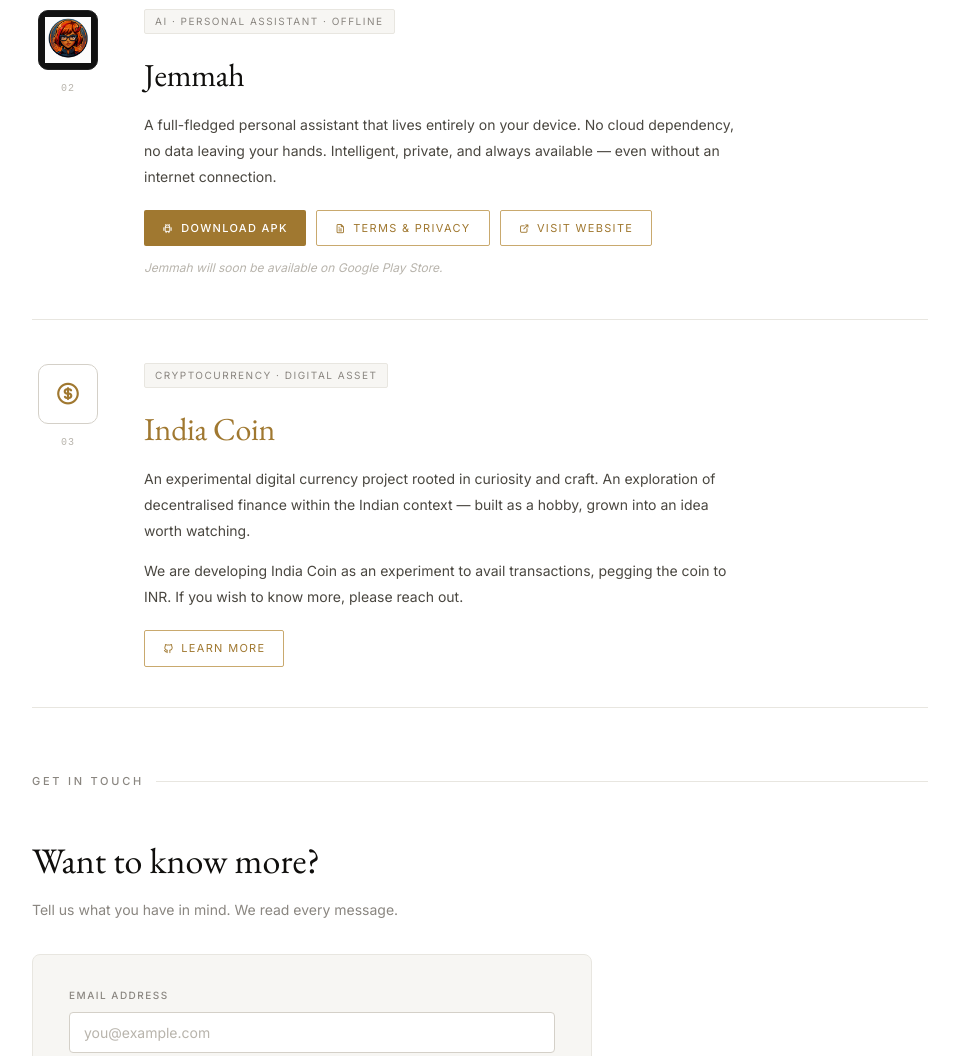
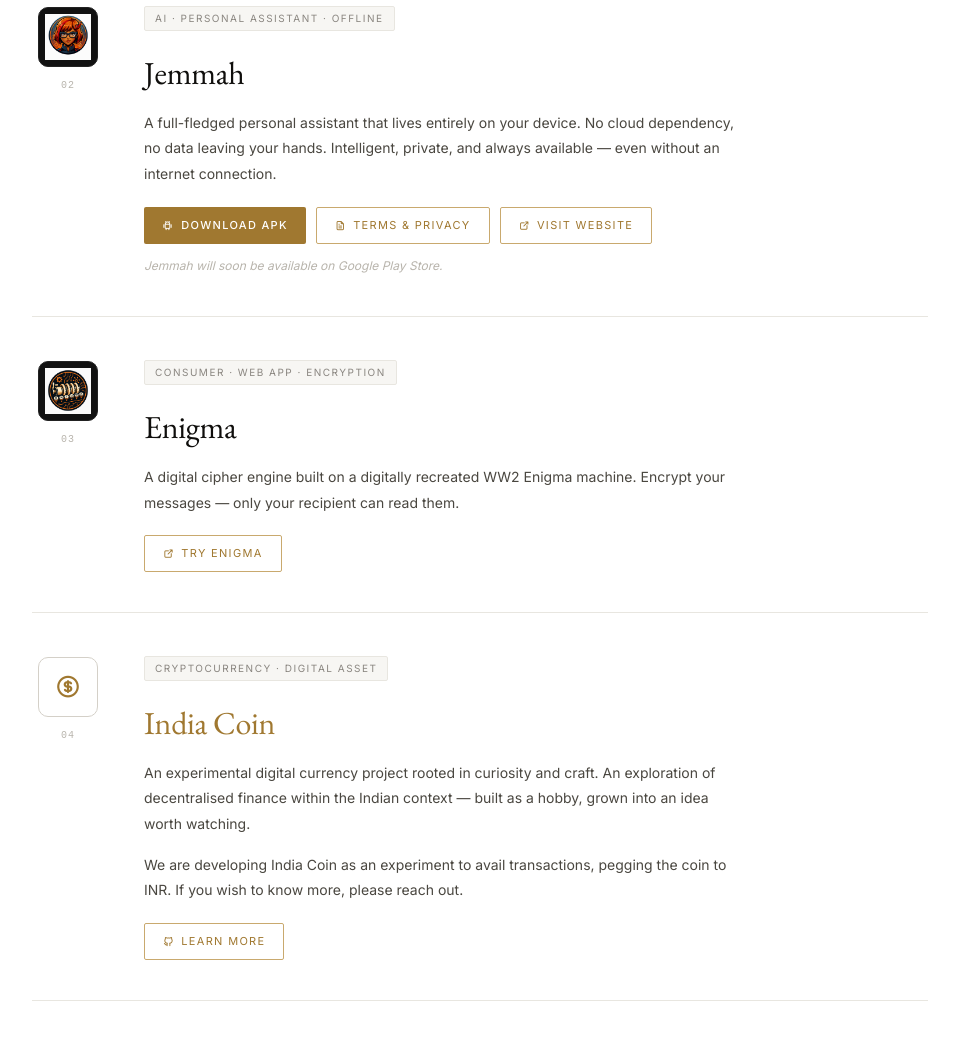
Before and after one commit to chikya1/skylabs-india, a website: page index.html in a window 1280 px wide. Shown: the part 988-2044 px from the top of the page, without its empty margins (160-1119 px from the left). Drawn offline with nearby package versions, Linux system fonts and the light colour scheme.

Commit message:
Add Enigma as venture 03, India Coin moves to 04

```diff
--- a/index.html
+++ b/index.html
@@ -4,7 +4,7 @@
   <meta charset="UTF-8" />
   <meta name="viewport" content="width=device-width, initial-scale=1.0" />
   <title>SKYLabs India — Live Beyond Lights</title>
-  <meta name="description" content="SKYLabs India — Invictus IMC, Jemmah, and India Coin." />
+  <meta name="description" content="SKYLabs India — Invictus IMC, Jemmah, Enigma, and India Coin." />
   <link rel="icon" type="image/png" href="images/skylabs-logo.png" />
   <link rel="preconnect" href="https://fonts.googleapis.com" />
   <link rel="stylesheet" href="https://fonts.googleapis.com/css2?family=EB+Garamond:ital,wght@0,400;0,500;1,400&family=Inter:wght@300;400;500&display=swap" />
@@ -25,56 +25,39 @@
     }
     html { scroll-behavior: smooth; }
     body { background: var(--bg); color: var(--text-primary); font-family: 'Inter', sans-serif; font-size: 16px; line-height: 1.7; -webkit-font-smoothing: antialiased; position: relative; }
-
-    /* CIRCUIT BACKGROUND */
     #circuit-canvas { position: fixed; top: 0; left: 0; width: 100%; height: 100%; z-index: 0; pointer-events: none; opacity: 0.18; }
-
     .page { max-width: 960px; margin: 0 auto; padding: 0 2rem; position: relative; z-index: 1; }
-
-    /* NAV */
     nav { padding: 1.5rem 0; display: flex; justify-content: space-between; align-items: center; border-bottom: 1px solid var(--border); }
-    .nav-brand { font-family: 'EB Garamond', serif; font-size: 22px; font-weight: 400; letter-spacing: 0.04em; color: var(--text-primary); }
+    .nav-brand { font-family: 'EB Garamond', serif; font-size: 22px; font-weight: 400; letter-spacing: 0.04em; color: var(--text-primary); display: flex; align-items: center; }
     .nav-brand span { color: var(--gold); }
     .nav-domain { font-size: 11px; color: var(--text-faint); letter-spacing: 0.08em; }
-
-    /* HERO */
     .hero { padding: 5rem 0 4.5rem; border-bottom: 1px solid var(--border); }
     .hero h1 { font-family: 'EB Garamond', serif; font-size: clamp(44px, 7vw, 72px); font-weight: 400; line-height: 1.08; color: var(--text-primary); letter-spacing: -0.01em; }
     .hero h1 em { color: var(--gold); font-style: normal; display: block; }
-
-    /* SECTION LABEL */
     .section-label { font-size: 11px; letter-spacing: 0.25em; text-transform: uppercase; color: var(--text-dim); display: flex; align-items: center; gap: 12px; padding: 3.5rem 0 0; font-weight: 500; }
     .section-label::after { content: ''; flex: 1; height: 1px; background: var(--border); }
-
-    /* VENTURE CARDS */
     .venture { border-top: 1px solid var(--border); padding: 2.5rem 0; display: grid; grid-template-columns: 72px 1fr; gap: 2.5rem; align-items: start; }
     .venture:last-of-type { border-bottom: 1px solid var(--border); }
-
     .venture-logo-wrap { display: flex; flex-direction: column; align-items: center; gap: 10px; padding-top: 4px; }
     .venture-logo { width: 60px; height: 60px; border-radius: 10px; overflow: hidden; display: flex; align-items: center; justify-content: center; border: 1px solid var(--border); background: #fff; }
     .venture-logo.dark { background: #111; border-color: #222; }
     .venture-logo img { width: 100%; height: 100%; object-fit: contain; padding: 6px; }
     .venture-num { font-family: monospace; font-size: 10px; color: var(--text-faint); letter-spacing: 0.1em; }
-
     .venture-tag { display: inline-block; font-size: 10px; letter-spacing: 0.15em; text-transform: uppercase; color: var(--text-dim); background: var(--surface); border: 1px solid var(--border); padding: 3px 10px; border-radius: 2px; margin-bottom: 0.9rem; }
     .venture h2 { font-family: 'EB Garamond', serif; font-size: 32px; font-weight: 400; color: var(--text-primary); margin-bottom: 0.6rem; letter-spacing: -0.01em; }
     .venture h2.gold { color: var(--gold); }
     .venture-desc p { font-size: 14px; color: var(--text-muted); line-height: 1.85; max-width: 600px; }
     .venture-desc p + p { margin-top: 0.9rem; }
     .venture-actions { display: flex; flex-wrap: wrap; gap: 10px; margin-top: 1.25rem; }
-
     .btn-outline { display: inline-flex; align-items: center; gap: 6px; font-size: 11px; letter-spacing: 0.12em; text-transform: uppercase; color: var(--gold); text-decoration: none; border: 1px solid var(--gold-light); padding: 8px 18px; border-radius: 2px; transition: background 0.2s; white-space: nowrap; background: transparent; }
     .btn-outline:hover { background: rgba(160,120,48,0.06); }
     .btn-solid { display: inline-flex; align-items: center; gap: 7px; font-size: 11px; letter-spacing: 0.12em; text-transform: uppercase; color: #fff; background: var(--gold); text-decoration: none; padding: 8px 18px; border-radius: 2px; font-weight: 500; transition: opacity 0.2s; white-space: nowrap; border: none; cursor: pointer; }
     .btn-solid:hover { opacity: 0.85; }
     .venture-note { font-size: 12px; color: var(--text-faint); margin-top: 0.75rem; font-style: italic; }
-
-    /* CONTACT */
     .contact { padding: 4rem 0 5rem; }
     .contact-intro { margin-top: 2.5rem; margin-bottom: 2rem; }
     .contact-intro h2 { font-family: 'EB Garamond', serif; font-size: 36px; font-weight: 400; color: var(--text-primary); margin-bottom: 0.4rem; }
     .contact-intro p { font-size: 14px; color: var(--text-dim); }
-
     .form-wrap { background: var(--surface); border: 1px solid var(--border); border-radius: 8px; padding: 2rem 2.25rem; max-width: 560px; }
     .form-group { margin-bottom: 1.25rem; }
     .form-label { font-size: 10px; letter-spacing: 0.15em; text-transform: uppercase; color: var(--text-dim); display: block; margin-bottom: 0.5rem; font-weight: 500; }
@@ -90,12 +73,8 @@
     .form-status { margin-top: 1rem; font-size: 13px; display: none; }
     .form-status.success { color: #2d7a4f; display: block; }
     .form-status.error { color: #c0392b; display: block; }
-
-    /* FOOTER */
     footer { border-top: 1px solid var(--border); padding: 1.75rem 0; display: flex; justify-content: space-between; align-items: center; flex-wrap: wrap; gap: 8px; }
     footer p { font-size: 11px; color: var(--text-faint); }
-
-    /* MOBILE */
     @media (max-width: 640px) {
       .venture { grid-template-columns: 52px 1fr; gap: 1.25rem; padding: 2rem 0; }
       .venture-logo { width: 48px; height: 48px; }
@@ -106,9 +85,7 @@
   </style>
 </head>
 <body>
-
 <canvas id="circuit-canvas"></canvas>
-
 <div class="page">
   <nav>
     <div class="nav-brand"><img src="images/skylabs-logo.png" alt="SKYLabs India" style="height:38px; width:38px; object-fit:contain; vertical-align:middle; margin-right:10px;" /><span>SKY</span>Labs India</div>
@@ -152,7 +129,7 @@
         <p>A full-fledged personal assistant that lives entirely on your device. No cloud dependency, no data leaving your hands. Intelligent, private, and always available — even without an internet connection.</p>
       </div>
       <div class="venture-actions">
-        <a class="btn-solid" href="https://drive.google.com/uc?export=downloadhttps://drive.google.com/uc?export=download&id=12-APtxWNSVUh3X7kvBExq_z1UU3Xamw6id=1BHXU2o_yevQB8VpOQErnhWD31eTWNsPH" target="_blank" rel="noopener"><i class="ti ti-brand-android" aria-hidden="true"></i> Download APK</a>
+        <a class="btn-solid" href="https://drive.google.com/uc?export=download&id=1BHXU2o_yevQB8VpOQErnhWD31eTWNsPH" target="_blank" rel="noopener"><i class="ti ti-brand-android" aria-hidden="true"></i> Download APK</a>
         <a class="btn-outline" href="images/jemmah-terms.pdf" target="_blank" rel="noopener"><i class="ti ti-file-text" aria-hidden="true"></i> Terms & Privacy</a>
         <a class="btn-outline" href="https://jemmah.skylabsindia.com/" target="_blank" rel="noopener"><i class="ti ti-external-link" aria-hidden="true"></i> Visit website</a>
       </div>
@@ -162,10 +139,27 @@
 
   <article class="venture">
     <div class="venture-logo-wrap">
+      <div class="venture-logo dark"><img src="images/enigma-logo.png" alt="Enigma" /></div>
+      <div class="venture-num">03</div>
+    </div>
+    <div class="venture-body">
+      <div class="venture-tag">Consumer · Web App · Encryption</div>
+      <h2>Enigma</h2>
+      <div class="venture-desc">
+        <p>A digital cipher engine built on a digitally recreated WW2 Enigma machine. Encrypt your messages — only your recipient can read them.</p>
+      </div>
+      <div class="venture-actions">
+        <a class="btn-outline" href="https://enigma.skylabsindia.com" target="_blank" rel="noopener"><i class="ti ti-external-link" aria-hidden="true"></i> Try Enigma</a>
+      </div>
+    </div>
+  </article>
+
+  <article class="venture">
+    <div class="venture-logo-wrap">
       <div class="venture-logo" style="font-size:26px; color:var(--gold); border-color:var(--border-mid);">
         <i class="ti ti-coin" aria-hidden="true"></i>
       </div>
-      <div class="venture-num">03</div>
+      <div class="venture-num">04</div>
     </div>
     <div class="venture-body">
       <div class="venture-tag">Cryptocurrency · Digital Asset</div>
@@ -198,6 +192,7 @@
             <option value="" disabled selected>Select a venture</option>
             <option value="Invictus IMC">Invictus IMC</option>
             <option value="Jemmah">Jemmah</option>
+            <option value="Enigma">Enigma</option>
             <option value="India Coin">India Coin</option>
             <option value="Other">Other</option>
           </select>
@@ -220,7 +215,6 @@
 </div>
 
 <script>
-// CIRCUIT BOARD ANIMATION
 (function() {
   const canvas = document.getElementById('circuit-canvas');
   const ctx = canvas.getContext('2d');
@@ -229,24 +223,18 @@
   const NODE_COLOR = '#a07830';
   const LINE_COLOR = '#c9a96e';
   const PULSE_COLOR = '#a07830';
-
   function resize() {
     W = canvas.width = window.innerWidth;
     H = canvas.height = window.innerHeight;
     init();
   }
-
   function init() {
-    nodes = [];
-    lines = [];
-    pulses = [];
+    nodes = []; lines = []; pulses = [];
     const cols = Math.ceil(W / GRID) + 1;
     const rows = Math.ceil(H / GRID) + 1;
     for (let r = 0; r < rows; r++) {
       for (let c = 0; c < cols; c++) {
-        if (Math.random() < 0.28) {
-          nodes.push({ x: c * GRID, y: r * GRID });
-        }
+        if (Math.random() < 0.28) nodes.push({ x: c * GRID, y: r * GRID });
       }
     }
     nodes.forEach(n => {
@@ -262,37 +250,27 @@
       }
     }, 220);
   }
-
   function draw() {
     ctx.clearRect(0, 0, W, H);
     ctx.strokeStyle = LINE_COLOR;
     ctx.lineWidth = 0.6;
-    lines.forEach(l => {
-      ctx.beginPath(); ctx.moveTo(l.x1, l.y1); ctx.lineTo(l.x2, l.y2); ctx.stroke();
-    });
+    lines.forEach(l => { ctx.beginPath(); ctx.moveTo(l.x1, l.y1); ctx.lineTo(l.x2, l.y2); ctx.stroke(); });
     ctx.fillStyle = NODE_COLOR;
-    nodes.forEach(n => {
-      ctx.beginPath(); ctx.arc(n.x, n.y, 2, 0, Math.PI * 2); ctx.fill();
-    });
+    nodes.forEach(n => { ctx.beginPath(); ctx.arc(n.x, n.y, 2, 0, Math.PI * 2); ctx.fill(); });
     pulses.forEach((p, i) => {
       const px = p.x1 + (p.x2 - p.x1) * p.t;
       const py = p.y1 + (p.y2 - p.y1) * p.t;
-      ctx.beginPath();
-      ctx.arc(px, py, 3.5, 0, Math.PI * 2);
-      ctx.fillStyle = PULSE_COLOR;
-      ctx.fill();
+      ctx.beginPath(); ctx.arc(px, py, 3.5, 0, Math.PI * 2);
+      ctx.fillStyle = PULSE_COLOR; ctx.fill();
       p.t += 0.022;
       if (p.t >= 1) pulses.splice(i, 1);
     });
     requestAnimationFrame(draw);
   }
-
   window.addEventListener('resize', resize);
-  resize();
-  draw();
+  resize(); draw();
 })();
 
-// FORM
 const ta = document.getElementById('message');
 const cc = document.getElementById('charCount');
 ta.addEventListener('input', () => {
```
Also changed, not shown: images/enigma-logo.png (added).
